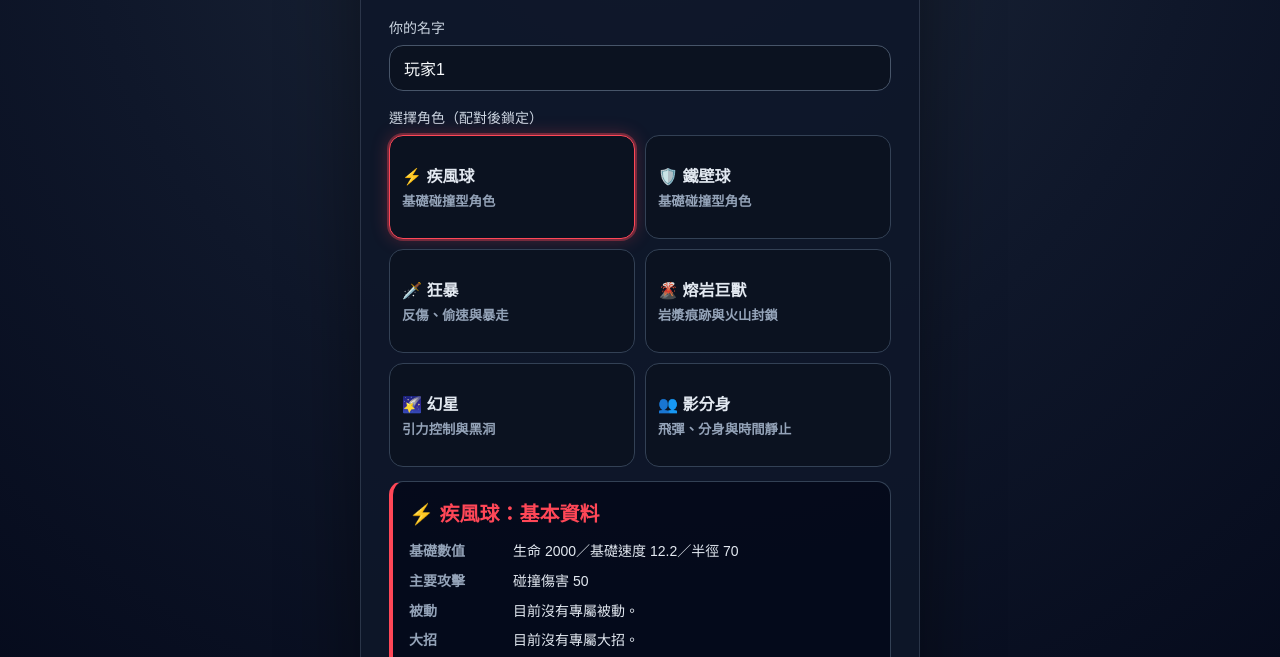
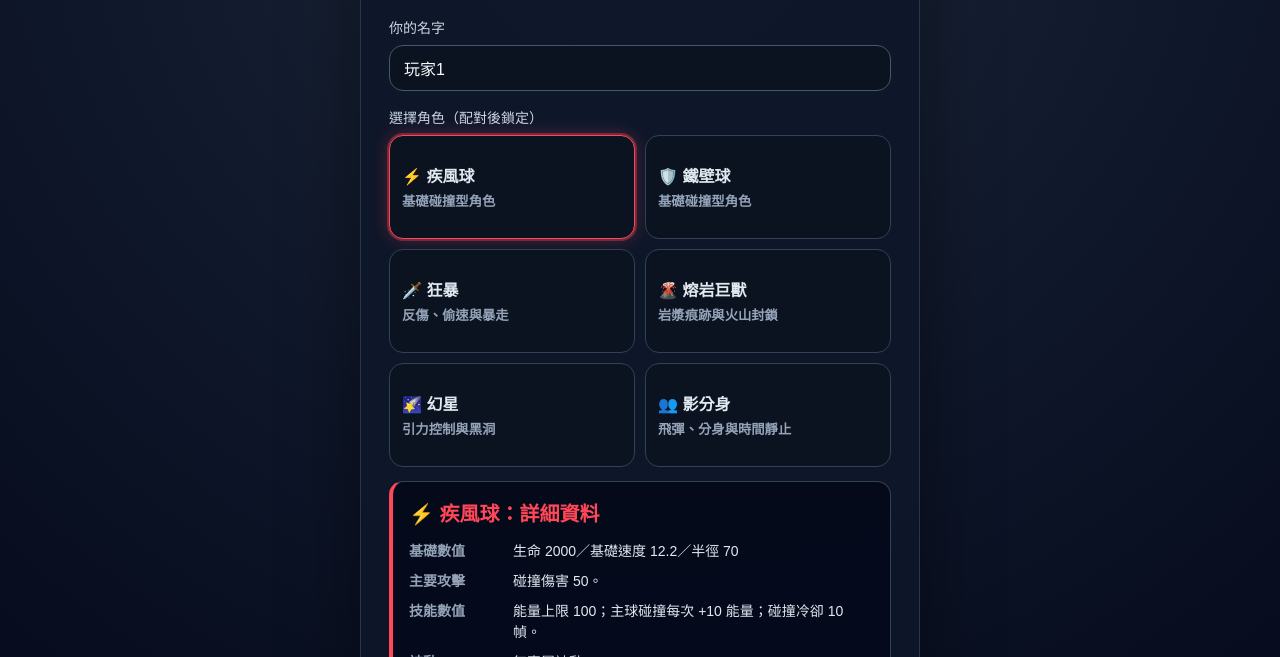
Before and after one commit to erichuang1213/bonus, a website: page ball/public/index.html in a window 1280 px wide. Shown: the part 140-797 px from the top of the page. Drawn offline with nearby package versions, Linux system fonts and the light colour scheme; no server answers.

Commit message:
Add numeric hero details to lobby

```diff
--- a/ball/public/index.html
+++ b/ball/public/index.html
@@ -167,12 +167,12 @@
     const roleDetail = document.getElementById("roleDetail");
 
     const roles = [
-      { id: "speeder", name: "⚡ 疾風球", desc: "基礎碰撞型角色", color: "#ff4757", attack: "碰撞傷害 50", passive: "目前沒有專屬被動。", ultimate: "目前沒有專屬大招。" },
-      { id: "tank", name: "🛡️ 鐵壁球", desc: "基礎碰撞型角色", color: "#2ed573", attack: "碰撞傷害 50", passive: "目前沒有專屬被動。", ultimate: "目前沒有專屬大招。" },
-      { id: "frenzy", name: "🗡️ 狂暴", desc: "反傷、偷速與暴走", color: "#ff3333", attack: "碰撞傷害 50；劍砍傷害 20。", passive: "每次受擊反傷 2%，並回復 5 能量；劍砍可累積偷速與減傷層數。", ultimate: "滿能量暴走 3 秒：速度 50、減傷 40%。" },
-      { id: "magma", name: "🌋 熔岩巨獸", desc: "岩漿痕跡與火山封鎖", color: "#ee5253", hp: 2400, speed: 9.2, attack: "碰撞傷害 35 + 灼燒爆發；岩漿傷害 12~20。", passive: "移動留下 3.5 秒岩漿，最多疊加 5 層灼燒。", ultimate: "火山封鎖持續 3 秒；結束時依灼燒層數爆炸，最高 100 傷害。" },
-      { id: "nova", name: "🌠 幻星", desc: "引力控制與黑洞", color: "#5f27cd", attack: "碰撞傷害 50；黑洞傷害 25。", passive: "引力會拉扯附近的對手，碰撞帶有強力斥力。", ultimate: "在場中央生成黑洞，吸入並持續傷害對手。" },
-      { id: "clone", name: "👥 影分身", desc: "飛彈、分身與時間靜止", color: "#ff6b9d", attack: "飛彈傷害 25；大型飛彈傷害 500。", passive: "自動發射飛彈；分身單次碰撞造成 5 傷害。", ultimate: "召喚分身；分身足夠時啟動時間靜止領域與大型飛彈。" },
+      { id: "speeder", name: "⚡ 疾風球", desc: "基礎碰撞型角色", color: "#ff4757", attack: "碰撞傷害 50。", passive: "無專屬被動。", ultimate: "無專屬大招。", numbers: "能量上限 100；主球碰撞每次 +10 能量；碰撞冷卻 10 幀。" },
+      { id: "tank", name: "🛡️ 鐵壁球", desc: "基礎碰撞型角色", color: "#2ed573", attack: "碰撞傷害 50。", passive: "無專屬被動。", ultimate: "無專屬大招。", numbers: "能量上限 100；主球碰撞每次 +10 能量；碰撞冷卻 10 幀。" },
+      { id: "frenzy", name: "🗡️ 狂暴", desc: "反傷、偷速與暴走", color: "#ff3333", attack: "碰撞傷害 50；劍砍傷害 20。", passive: "每次受擊反傷 2%，並回復 5 能量；劍砍可累積偷速與減傷層數。", ultimate: "滿能量暴走 3 秒：速度 50、減傷 40%。", numbers: "劍砍冷卻 90 幀（1.5 秒），範圍 180、扇形 120°；最多 5 層，每層 +1 速度、+3% 減傷。" },
+      { id: "magma", name: "🌋 熔岩巨獸", desc: "岩漿痕跡與火山封鎖", color: "#ee5253", hp: 2400, speed: 9.2, attack: "碰撞傷害 35 + 灼燒爆發；岩漿傷害 12~20。", passive: "移動留下 3.5 秒岩漿，最多疊加 5 層灼燒。", ultimate: "火山封鎖持續 3 秒；結束時依灼燒層數爆炸，最高 100 傷害。", numbers: "岩漿每 0.5 秒結算一次；每層碰撞額外 +5 傷害，碰撞消耗 2 層；岩漿間距 35。" },
+      { id: "nova", name: "🌠 幻星", desc: "引力控制與黑洞", color: "#5f27cd", attack: "碰撞傷害 50；黑洞傷害 25。", passive: "250 範圍內每幀向本體拉近 3.5。", ultimate: "在場中央生成黑洞，吸入並持續傷害對手。", numbers: "黑洞持續 240 幀（4 秒），傷害間隔 15 幀（0.25 秒），命中範圍 160，單次傷害 25。" },
+      { id: "clone", name: "👥 影分身", desc: "飛彈、分身與時間靜止", color: "#ff6b9d", attack: "普通飛彈傷害 25；大型飛彈傷害 500；分身碰撞傷害 5。", passive: "本體每 120 幀（2 秒）自動發射飛彈。", ultimate: "滿能量召喚 3～10 個分身；場上至少 5 個分身時，可啟動時間靜止與大型飛彈。", numbers: "普通飛彈冷卻 120 幀（2 秒）；大型飛彈冷卻 480 幀（8 秒）；分身半徑為主球 72%、速度為主球 95%。" },
     ];
     let selectedRole = sessionStorage.getItem("selectedQueueRole") || "speeder";
 
@@ -195,7 +195,7 @@
       });
       const role = roles.find((item) => item.id === selectedRole) || roles[0];
       roleDetail.style.setProperty("--role-color", role.color);
-      roleDetail.innerHTML = `<h2>${role.name}：基本資料</h2><dl class="role-detail-grid"><dt>基礎數值</dt><dd>生命 ${role.hp || 2000}／基礎速度 ${role.speed || 12.2}／半徑 70</dd><dt>主要攻擊</dt><dd>${role.attack}</dd><dt>被動</dt><dd>${role.passive}</dd><dt>大招</dt><dd>${role.ultimate}</dd><dt>選擇狀態</dt><dd>目前已選擇；開始配對後將鎖定。</dd></dl>`;
+      roleDetail.innerHTML = `<h2>${role.name}：詳細資料</h2><dl class="role-detail-grid"><dt>基礎數值</dt><dd>生命 ${role.hp || 2000}／基礎速度 ${role.speed || 12.2}／半徑 70</dd><dt>主要攻擊</dt><dd>${role.attack}</dd><dt>技能數值</dt><dd>${role.numbers}</dd><dt>被動</dt><dd>${role.passive}</dd><dt>大招</dt><dd>${role.ultimate}</dd><dt>選擇狀態</dt><dd>目前已選擇；開始配對後將鎖定。</dd></dl>`;
     }
     renderRoleOptions();
 
```
